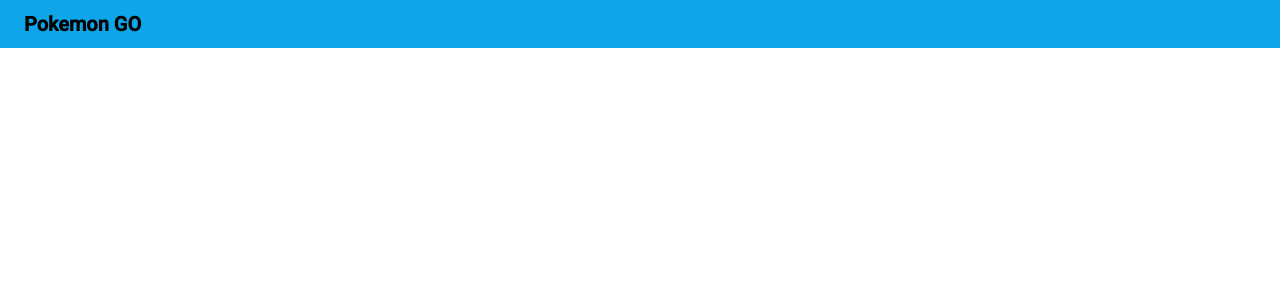
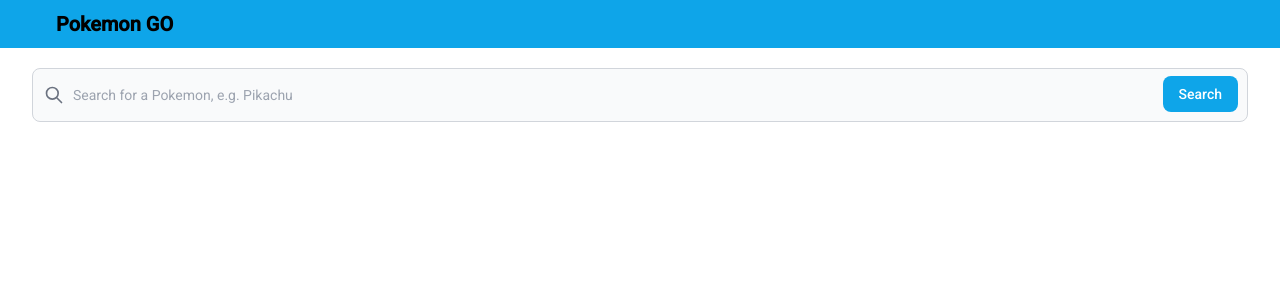
Before and after one commit to ashandileo/Pokemon-Apps, a React app: page / in a window 1280 px wide. Shown: the top 300 px of the page. Built offline with nearby package versions, Linux system fonts and the light colour scheme.

Commit message:
create searchbar component

```diff
--- a/src/App.tsx
+++ b/src/App.tsx
@@ -1,5 +1,6 @@
 import React from "react";
 import Header from "./components/header/Header";
+import SearchBar from "./components/shared/SearchBar/SearchBar";
 
 import "./app.css";
 
@@ -7,6 +8,9 @@
   return (
     <>
       <Header />
+      <div className="container !mt-[20px]">
+        <SearchBar />
+      </div>
     </>
   );
 };
--- a/src/app.css
+++ b/src/app.css
@@ -5,3 +5,9 @@
 body {
   font-family: "Roboto", sans-serif;
 }
+
+.container {
+  width: 95%;
+  max-width: 1250px;
+  margin: 0 auto;
+}
--- a/src/components/header/Header.tsx
+++ b/src/components/header/Header.tsx
@@ -2,9 +2,9 @@
 
 const Header = () => {
   return (
-    <header>
-      <nav className="border-gray-200 px-4 lg:px-6 py-2.5 bg-sky-500">
-        <div className="flex flex-wrap justify-between items-center mx-auto max-w-screen-xl">
+    <header className="border-gray-200 bg-sky-500">
+      <nav className="container px-4 lg:px-6 py-2.5">
+        <div className="flex flex-wrap justify-between items-center">
           <div className="flex items-center">
             <span className="self-center text-xl font-semibold whitespace-nowrap dark:text-white">
               Pokemon GO
--- /dev/null
+++ b/src/components/shared/SearchBar/SearchBar.tsx
@@ -0,0 +1,46 @@
+import React from "react";
+
+const SearchBar = () => {
+  const onSubmitHandler = (e: React.SyntheticEvent) => {
+    e.preventDefault();
+  };
+
+  return (
+    <form onSubmit={onSubmitHandler}>
+      <div className="relative">
+        <div className="flex absolute inset-y-0 left-0 items-center pl-3 pointer-events-none">
+          <svg
+            aria-hidden="true"
+            className="w-5 h-5 text-gray-500"
+            fill="none"
+            stroke="currentColor"
+            viewBox="0 0 24 24"
+            xmlns="http://www.w3.org/2000/svg"
+          >
+            <path
+              stroke-linecap="round"
+              stroke-linejoin="round"
+              stroke-width="2"
+              d="M21 21l-6-6m2-5a7 7 0 11-14 0 7 7 0 0114 0z"
+            ></path>
+          </svg>
+        </div>
+        <input
+          type="search"
+          id="default-search"
+          className="block p-4 pl-10 w-full text-sm text-gray-900 bg-gray-50 rounded-lg border border-gray-300 focus:ring-blue-500 focus:border-blue-500 focus:outline-none"
+          placeholder="Search for a Pokemon, e.g. Pikachu"
+          required
+        />
+        <button
+          type="submit"
+          className="text-white absolute right-2.5 bottom-2.5 bg-sky-500 hover:bg-sky-400 focus:ring-4 focus:outline-none focus:ring-blue-300 font-medium rounded-lg text-sm px-4 py-2"
+        >
+          Search
+        </button>
+      </div>
+    </form>
+  );
+};
+
+export default SearchBar;
```
